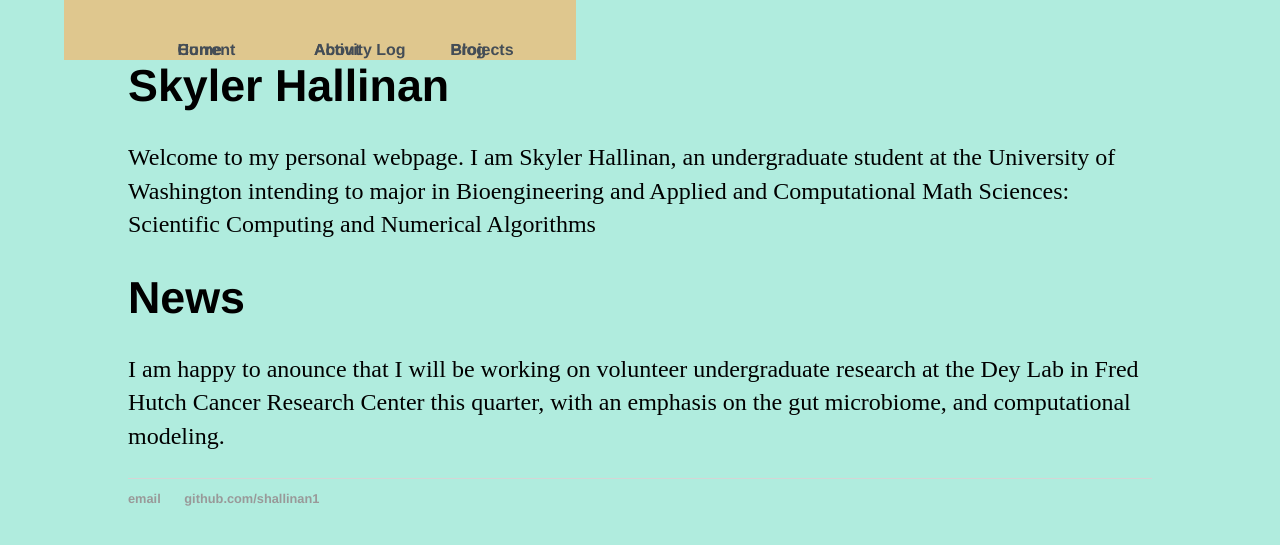
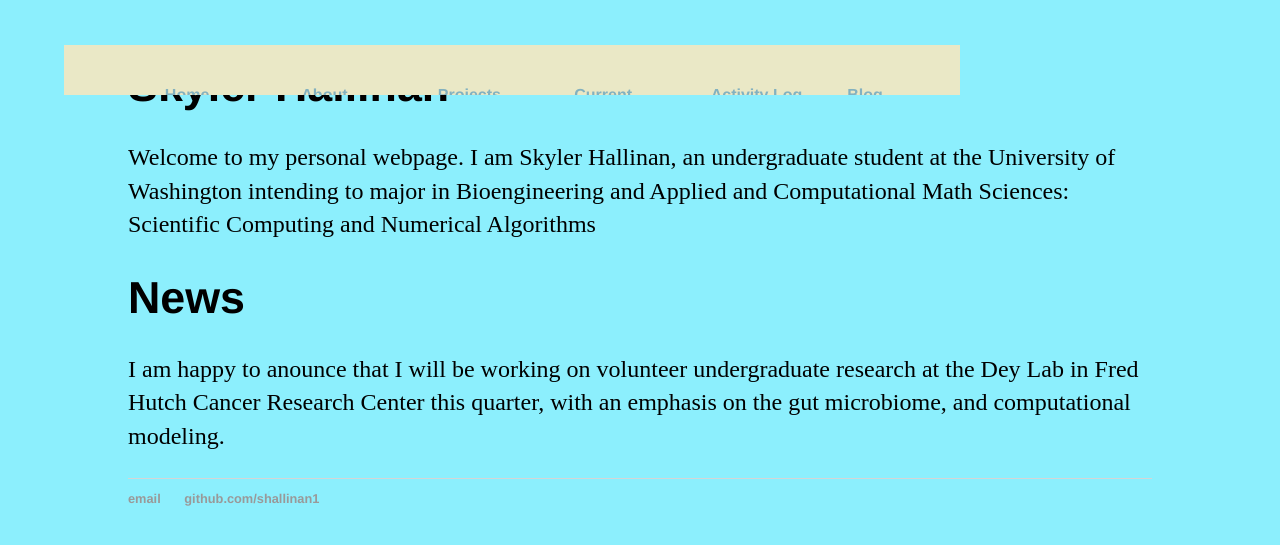
Before and after one commit to shallinan1/shallinan1.github.io, a Jekyll site: the page built from index.md, in a window 1280 px wide. Shown: the top 545 px of the page. Built offline with Jekyll 4.4.1, drawn with Linux system fonts in a browser that asks for light colours; our own code applies the rules of GitHub Pages for plain Markdown files.

Commit message:
more bg changes

```diff
--- a/css/main.css
+++ b/css/main.css
@@ -1,12 +1,12 @@
 #globalNav {
 	position: fixed;
 	z-index: 1;
-	width: 40%;
-	height: 60px;
-	top: 0;
+	width: 70%;
+	height: 50px;
+	top: 5%;
 	left: 5%;
 	overflow: hidden;
-	background-color:#dfc78e;
+	background-color:#eae8c6;
 	color: #2A363B;
 }
 
@@ -36,7 +36,7 @@
 		padding: 0 0.25em;
 		-moz-padding-start: 0;
 		font-size: 1em;
-		color: #444D56;
+		color: #83b1bf;
 	}
 
 		#globalNav a:hover {
@@ -55,7 +55,7 @@
 
 body {
     margin: 60px auto;
-    background-color: #b0ecde;
+    background-color: #8CEFFD;
     width: 80%;
 	top:80;
 }
```
